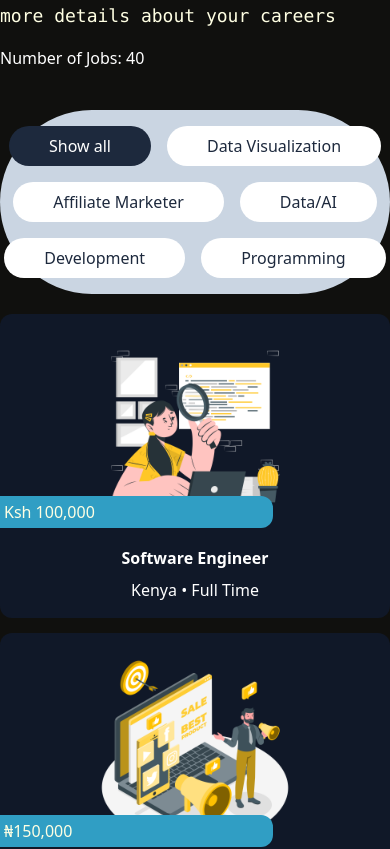
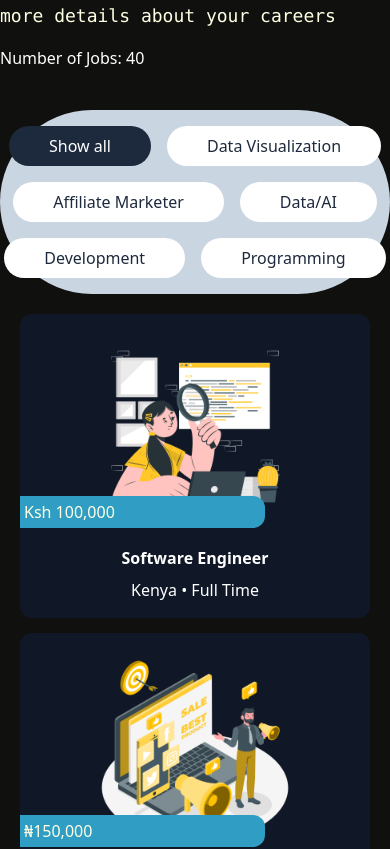
Before and after one commit to tchasinga/jobposter, a Next.js app: page / in a window 390 px wide. Shown: the part 1046-1895 px from the top of the page. Built offline with nearby package versions, Linux system fonts and the light colour scheme.

Commit message:
fix: add media query for responsive padding in newproductgrid

```diff
--- a/app/globals.css
+++ b/app/globals.css
@@ -40,3 +40,13 @@ body {
     }
   }
 }
+
+
+@media screen and (max-width : 468px) {
+
+  .newproductgrid{
+    padding-left: 20px;
+    padding-right: 20px;
+  }
+
+}
```
